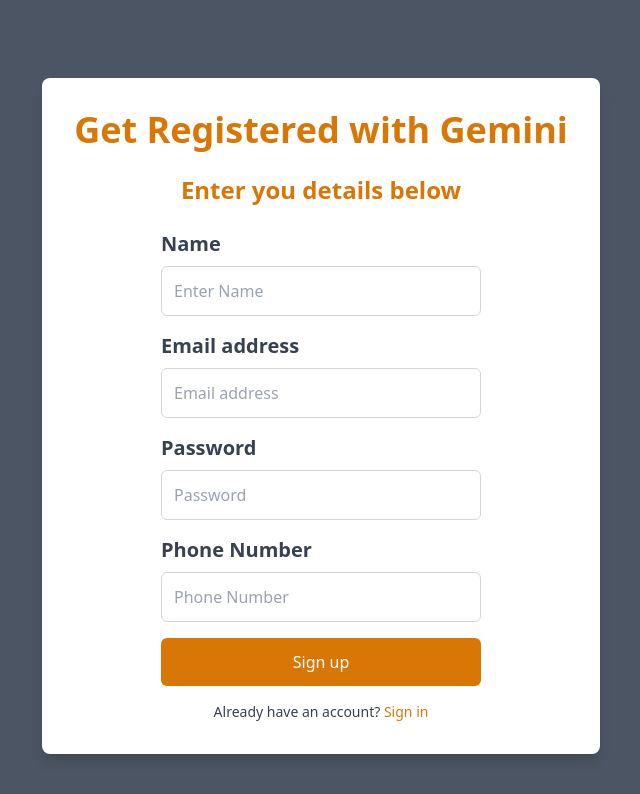
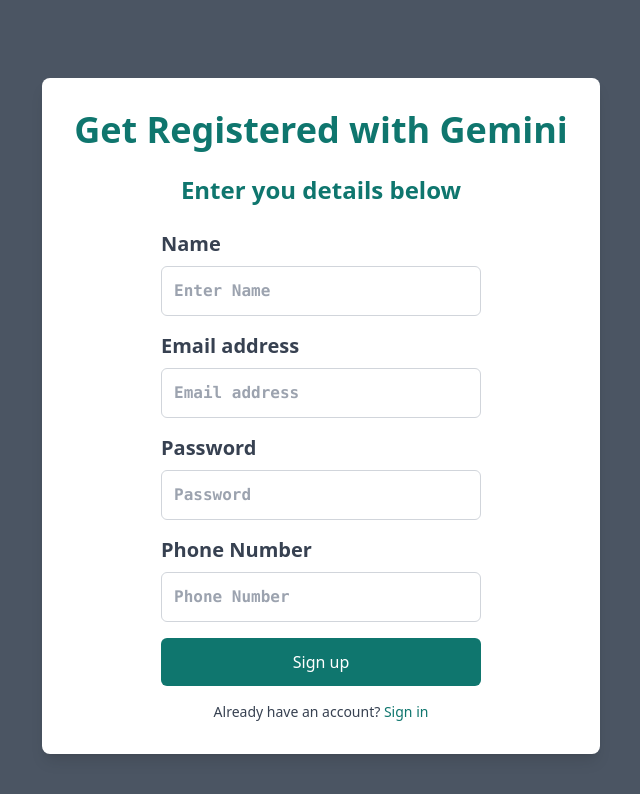
Before and after one commit to shivansh179/Gemini-Api-Project, a React (Create React App) app: page /signup in a window 1280 px wide. Shown: the top 794 px of the page, without its empty margins (319-959 px from the left). Built offline with nearby package versions, Linux system fonts and the light colour scheme.

Commit message:
added better ui

```diff
--- a/src/Authentication/Login.jsx
+++ b/src/Authentication/Login.jsx
@@ -47,7 +47,7 @@
                                 required
                                 placeholder="Email address"
                                 onChange={(e) => setEmail(e.target.value)}
-                                className="mt-2 p-2 border border-gray-300 rounded"
+                                className="mt-2 p-2 font-mono font-semibold border border-gray-300 rounded"
                             />
                         </div>
                         <div className="flex flex-col">
@@ -59,12 +59,12 @@
                                 required
                                 placeholder="Password"
                                 onChange={(e) => setPassword(e.target.value)}
-                                className="mt-2 p-2 border border-gray-300 rounded"
+                                className="mt-2 p-2 border font-mono font-semibold border-gray-300 rounded"
                             />
                         </div>
                         <button
                             type="submit"
-                            className="mt-4 bg-amber-600 text-white py-2 rounded hover:bg-amber-700 transition"
+                            className="mt-4 bg-teal-700 text-white py-2 rounded hover:bg-amber-700 transition"
                         >
                             Login
                         </button>
--- a/src/Authentication/SignUp.jsx
+++ b/src/Authentication/SignUp.jsx
@@ -50,8 +50,8 @@
         <main className="flex flex-col items-center justify-center w-screen h-screen bg-gray-600">
            <ToastContainer/>
             <section className="flex flex-col items-center justify-center bg-white p-8 rounded-lg shadow-lg">
-                <h1 className="text-4xl font-bold mb-6 text-amber-600">Get Registered with Gemini</h1>
-                <h1 className="text-2xl font-bold mb-6 text-amber-600">Enter you details below</h1>
+                <h1 className="text-4xl font-bold mb-6 text-teal-700">Get Registered with Gemini</h1>
+                <h1 className="text-2xl font-bold mb-6 text-teal-700">Enter you details below</h1>
                 <form className="flex flex-col w-80 space-y-4" onSubmit={onSubmit}>
                     <div className="flex flex-col">
                         <label htmlFor="name" className="font-bold text-xl text-gray-700">Name</label>
@@ -62,7 +62,7 @@
                             onChange={(e) => setName(e.target.value)}
                             required
                             placeholder="Enter Name"
-                            className="mt-2 p-3 border border-gray-300 rounded-md focus:ring focus:ring-amber-400 focus:outline-none"
+                            className="mt-2 p-3 border font-mono font-semibold border-gray-300 rounded-md focus:ring focus:ring-amber-400 focus:outline-none"
                         />
 
                     </div>
@@ -75,7 +75,7 @@
                             onChange={(e) => setEmail(e.target.value)}
                             required
                             placeholder="Email address"
-                            className="mt-2 p-3 border border-gray-300 rounded-md focus:ring focus:ring-amber-400 focus:outline-none"
+                            className="mt-2 p-3 border font-mono font-semibold border-gray-300 rounded-md focus:ring focus:ring-amber-400 focus:outline-none"
                         />
                     </div>
                     <div className="flex flex-col">
@@ -87,7 +87,7 @@
                             onChange={(e) => setPassword(e.target.value)}
                             required
                             placeholder="Password"
-                            className="mt-2 p-3 border border-gray-300 rounded-md focus:ring focus:ring-amber-400 focus:outline-none"
+                            className="mt-2 p-3 border font-mono font-semibold border-gray-300 rounded-md focus:ring focus:ring-amber-400 focus:outline-none"
                         />
                     </div>
                     <div className="flex flex-col">
@@ -99,19 +99,19 @@
                             onChange={(e) => setNumber(e.target.value)}
                             required
                             placeholder="Phone Number"
-                            className="mt-2 p-3 border border-gray-300 rounded-md focus:ring focus:ring-amber-400 focus:outline-none"
+                            className="mt-2 p-3 border font-mono font-semibold border-gray-300 rounded-md focus:ring focus:ring-amber-400 focus:outline-none"
                         />
                     </div>
                     <button
                         type="submit"
-                        className="mt-4 bg-amber-600 text-white py-3 rounded-md hover:bg-amber-700 transition"
+                        className="mt-4 bg-teal-700  text-white py-3 rounded-md hover:bg-amber-700 transition"
                     >
                         Sign up
                     </button>
                 </form>
                 <p className="text-sm text-gray-700 mt-4">
                     Already have an account?{' '}
-                    <NavLink to="/" className="text-amber-600 hover:underline">
+                    <NavLink to="/" className="text-teal-700 hover:underline">
                         Sign in
                     </NavLink>
                 </p>
```
